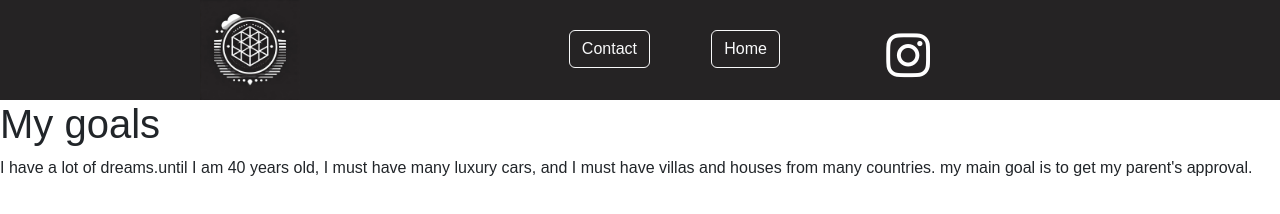
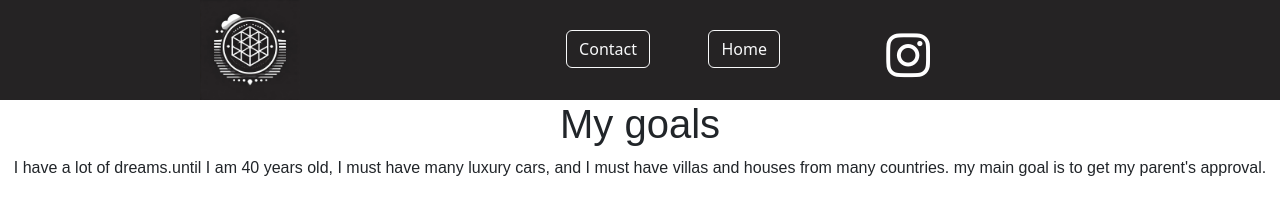
Before and after one commit to rivojiddin792/portfolioim, a plain HTML site: page my.dreams.html in a window 1280 px wide. Drawn offline with nearby package versions, Linux system fonts and the light colour scheme.

Commit message:
dreamsdagi yozuvlarga style berildi

```diff
--- a/style.css
+++ b/style.css
@@ -1,7 +1,6 @@
 * {
     margin: 0;
     padding: 0;
-    font-family: sans-serif;
     box-sizing: border-box;
 }
 
@@ -72,6 +71,12 @@ footer {
     top: 250px;
     left: 250px;
 }
+.dream-text {
+    text-align: center;
+    font-family: "Bungee Tint", sans-serif;
+    font-weight: 400;
+    font-style: normal;
+}
 @keyframes move-left {
     from {
         left: -100px;
```
